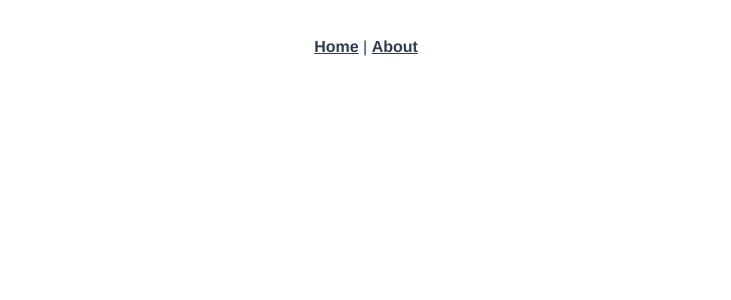
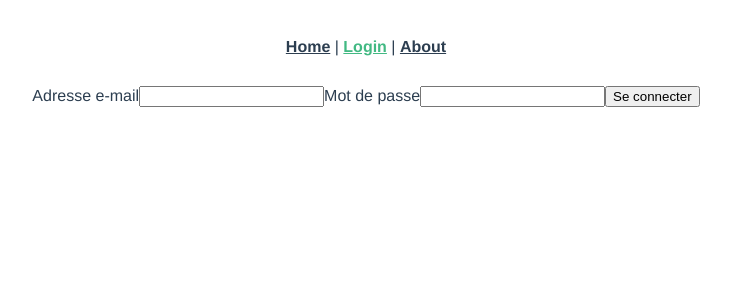
Before and after one commit to ServiceWebBoursinBrochardCivel/ServiceWebFront, a Vue app: page /#/login in a window 1280 px wide. Shown: the top 300 px of the page, without its empty margins (274-1005 px from the left). Built offline with nearby package versions, Linux system fonts and the light colour scheme.

Commit message:
Login request

```diff
--- a/package.json
+++ b/package.json
@@ -7,8 +7,10 @@
     "build": "vue-cli-service build"
   },
   "dependencies": {
+    "axios": "^0.21.1",
     "core-js": "^3.6.5",
     "vue": "^2.6.11",
+    "vue-axios": "^3.2.4",
     "vue-router": "^3.2.0"
   },
   "devDependencies": {
--- a/src/App.vue
+++ b/src/App.vue
@@ -2,6 +2,7 @@
   <div id="app">
     <div id="nav">
       <router-link to="/">Home</router-link> |
+      <router-link to="/login">Login</router-link> |
       <router-link to="/about">About</router-link>
     </div>
     <router-view/>
--- a/src/router/index.js
+++ b/src/router/index.js
@@ -17,6 +17,11 @@ const routes = [
     // this generates a separate chunk (about.[hash].js) for this route
     // which is lazy-loaded when the route is visited.
     component: () => import(/* webpackChunkName: "about" */ '../views/About.vue')
+  },
+  {
+    path: '/login',
+    name: 'Login',
+    component: () => import('../views/Login.vue')
   }
 ]
 
--- /dev/null
+++ b/src/views/Login.vue
@@ -0,0 +1,53 @@
+<template>
+    <div class="login">
+            <label for="mail">Adresse e-mail</label>
+            <input id="mail" type="text" v-model="mail" name="mail">
+            <label for="pwd">Mot de passe</label>
+            <input id="pwd" type="password" v-model="pwd" name="pwd">
+            <button type="button" v-on:click="login()">Se connecter</button>
+    </div>
+</template>
+
+<script>
+import axios from 'axios';
+export default {
+    name: "Login",
+    data () {
+        return{
+        mail : null,
+        pwd : null,
+        errors : []
+        }
+    },
+    methods :{
+        login(){
+            this.errors = [];
+            if(!this.mail){
+                this.errors.push("Adresse e-mail manquante.");
+            }else if(!this.checkMail(this.mail)){
+                this.errors.push("E-mail invalide.");
+            }
+            if(!this.pwd){
+                this.errors.push("Mot de passe manquant.");
+            }
+
+            if(this.errors.length){
+                console.log(this.errors);
+                return true;
+            }
+            axios.post("http://127.0.0.1:5000/login", {
+                mail: this.mail,
+                password: this.pwd
+            }).then(response => {
+                console.log("Ah")
+            }).catch(error => {
+                console.log(error)
+            }).finally(()=> console.log("ok"));
+        },
+        checkMail(mail){
+            var regex = /^(([^<>()[\]\\.,;:\s@"]+(\.[^<>()[\]\\.,;:\s@"]+)*)|(".+"))@((\[[0-9]{1,3}\.[0-9]{1,3}\.[0-9]{1,3}\.[0-9]{1,3}\])|(([a-zA-Z\-0-9]+\.)+[a-zA-Z]{2,}))$/;
+            return regex.test(mail);
+        }
+    }
+}
+</script>
```
Also changed, not shown: 1 other file (tests, documents, lock files or other folders).
